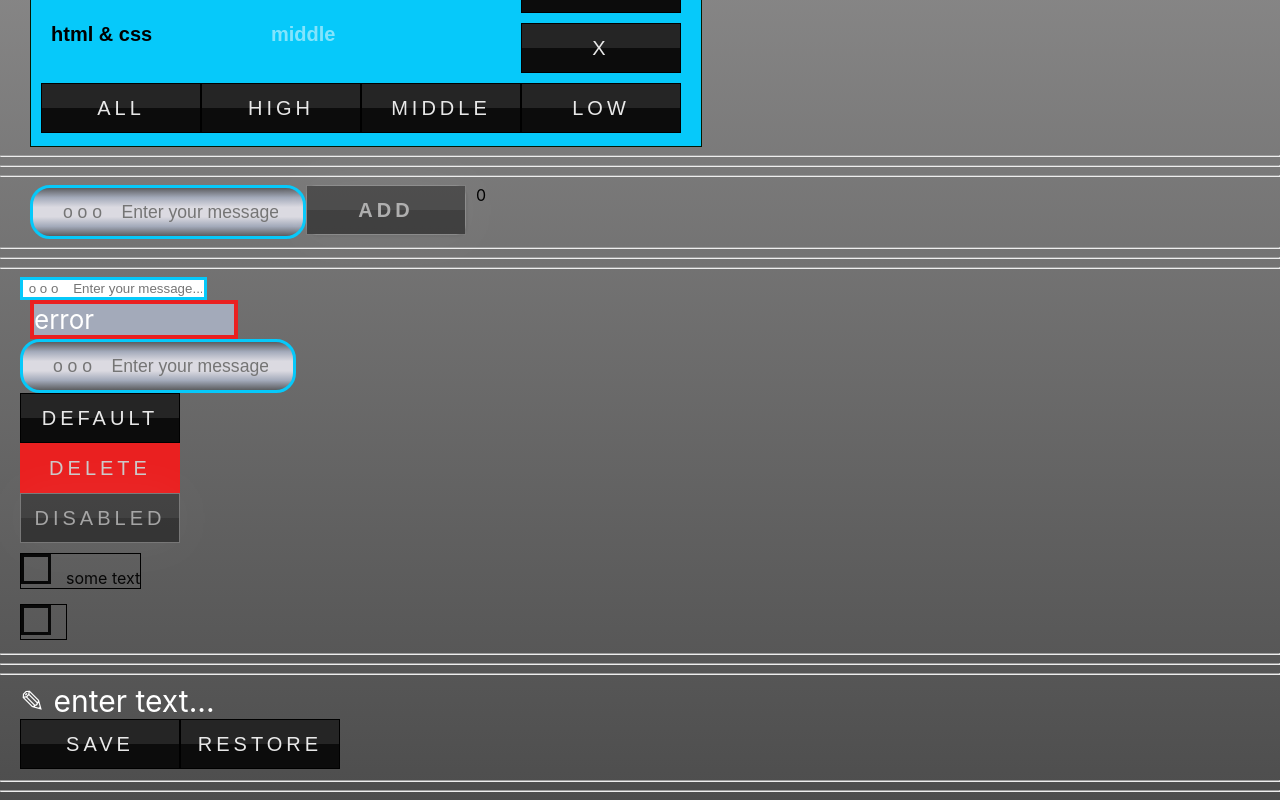
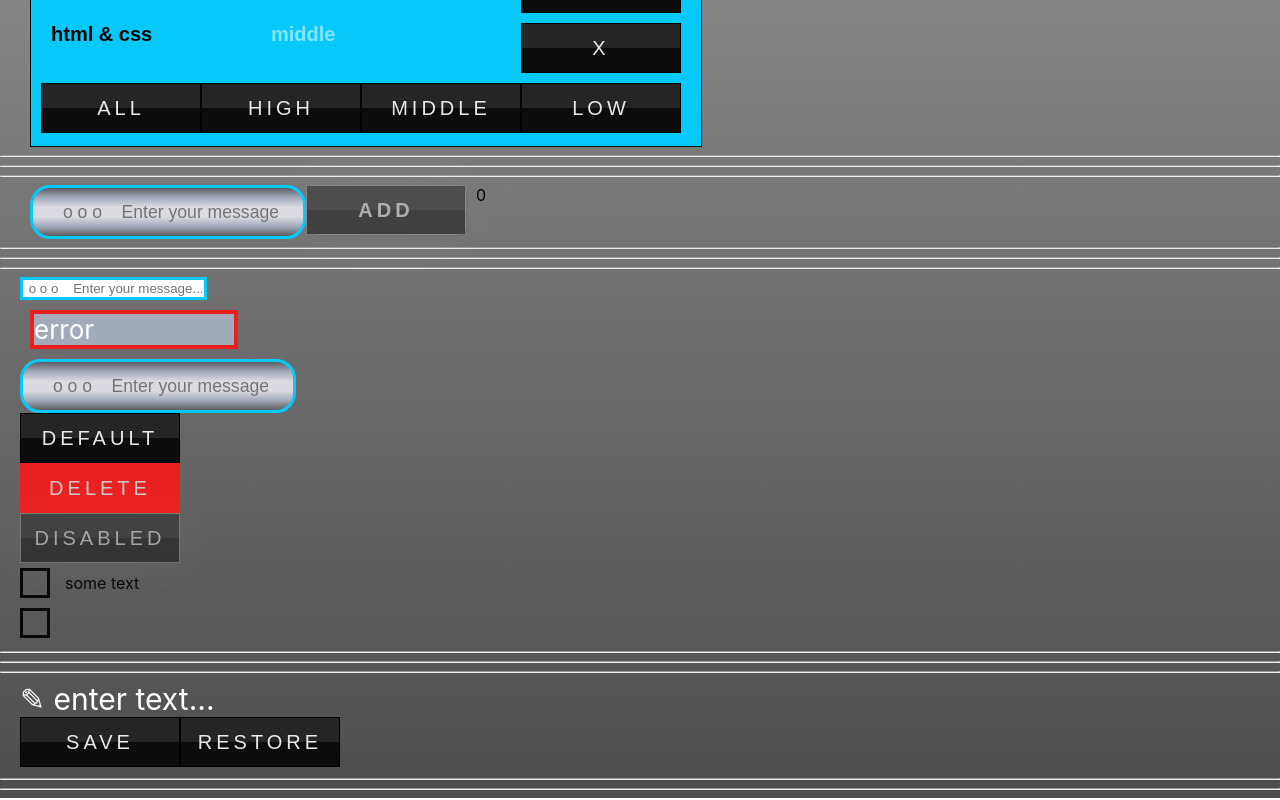
Before and after one commit to UserPasha/IT-Incubator-HomeWorks, a React (Create React App) app: page /#/pre-junior in a window 1280 px wide. Shown: the part 506-1306 px from the top of the page. Built offline with nearby package versions, Linux system fonts and the light colour scheme.

Commit message:
little restyling css

```diff
--- a/src/p2-homeworks/h4/common/c1-SuperInputText/SuperInputText.module.css
+++ b/src/p2-homeworks/h4/common/c1-SuperInputText/SuperInputText.module.css
@@ -14,9 +14,9 @@
     border-radius: 20px;
     border: var(--main-color)3px solid;
 }
-.superInput:hover{
+/*.superInput:hover{
     width: 280px;
-}
+}*/
 .superInput:before{
     content: "";
     position: absolute;
@@ -40,5 +40,11 @@
     width: 200px;
     background-color: #a3aaba;
     font-size: 26px;
-    margin: 0 10px;
+    margin: 10px 10px;
+    animation: quake 400ms;
 }
+@keyframes quake {
+    25%{transform: translateX(10px);}
+    50%{transform: translateX(-10px);}
+    75%{transform: translateX(10px);}
+ }
--- a/src/p2-homeworks/h7/HW7.module.css
+++ b/src/p2-homeworks/h7/HW7.module.css
@@ -2,22 +2,18 @@
 
 }
 
-label {
 
-    margin-top: 10px;
-    margin-right: 10px;
-    border: 1px solid black;
-    display: inline;
-}
 
 .radio {
+    margin-top: 20px;
     display: flex;
     justify-content: flex-start;
-    align-items: center;
     min-height: 300px;
     flex-direction: column;
 }
-
+.radio label {
+    display: inline-block;
+}
 input[type="radio"] {
     position: relative;
     width: 120px;
@@ -77,7 +73,9 @@ input[type="radio"]:checked::after {
     0 0 15px var(--main-color),
     0 0 30px var(--main-color);
 }
-
+.select{
+    margin:25px 0  0 25px;
+}
 .select select {
     border: 2px var(--main-color) solid;
     width: 80px;
@@ -86,8 +84,9 @@ input[type="radio"]:checked::after {
     background: linear-gradient( #5c5d60, #a3aaba, #dbdae1,#dbdae1,#a3aaba, #5c5d60);
 }
 .select select option{
-    background: rgba(66, 241, 241, 0.2);
-}
-.select select option:active{
     background: var(--main-color);
 }
+/*
+.select select option:active{
+    background: black;
+}*/
--- a/src/p2-homeworks/h7/common/c5-SuperSelect/SuperSelect.tsx
+++ b/src/p2-homeworks/h7/common/c5-SuperSelect/SuperSelect.tsx
@@ -14,7 +14,7 @@ const SuperSelect: React.FC<SuperSelectPropsType> = (
         ...restProps
     }
 ) => {
-    const mappedOptions: any[]= options ? options.map((m, index)=> <option key={index}>{m}</option>):[]; // map options with key
+    const mappedOptions: any[]= options ? options.map((m, index)=> <option key={index} >{m}</option>):[]; // map options with key
 
     const onChangeCallback = (e: ChangeEvent<HTMLSelectElement>) => {
         onChange && onChange(e)
--- /dev/null
+++ b/src/p2-homeworks/h7/common/c6-SuperRadio/SuperRadio.module.css
@@ -0,0 +1,4 @@
+.item {
+    display: flex;
+    align-items: center;
+}
--- a/src/p2-homeworks/h7/common/c6-SuperRadio/SuperRadio.tsx
+++ b/src/p2-homeworks/h7/common/c6-SuperRadio/SuperRadio.tsx
@@ -1,4 +1,5 @@
 import React, {ChangeEvent, InputHTMLAttributes, DetailedHTMLProps} from 'react'
+import c from "./SuperRadio.module.css"
 import {log} from "util";
 
 type DefaultRadioPropsType = DetailedHTMLProps<InputHTMLAttributes<HTMLInputElement>, HTMLInputElement>
@@ -24,7 +25,7 @@ const SuperRadio: React.FC<SuperRadioPropsType> = (
 
 
     const mappedOptions: any[] = options ? options.map((o, i) => (
-        <div key={name + '-' + i}>
+        <div key={name + '-' + i} className={c.item}>
             <label htmlFor={o}>
                 {o}
             </label>
```
